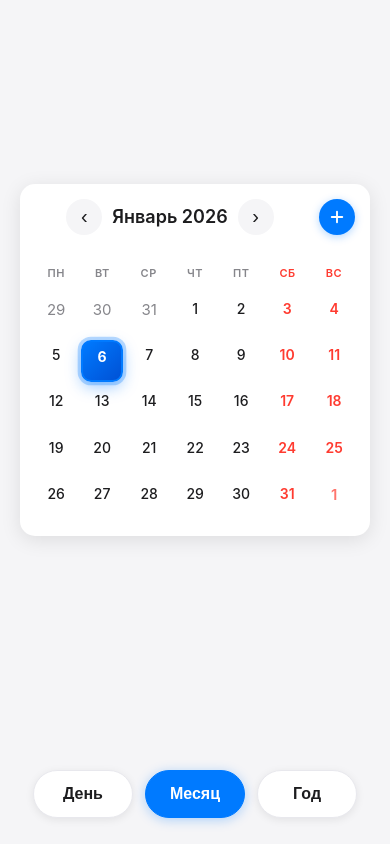
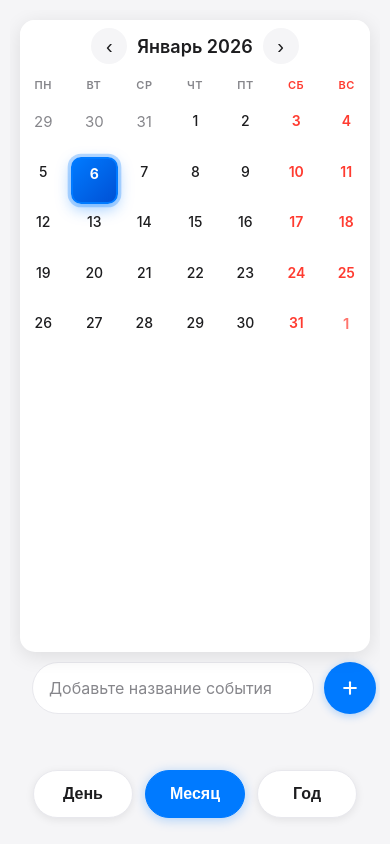
Before and after one commit to AdilBikeev/clock-calendar, a React (Vite) app: page / in a window 390 px wide. Built offline with nearby package versions, Linux system fonts and the light colour scheme.

Commit message:
Добавил функционал быстрого добавления события

```diff
--- a/src/App.css
+++ b/src/App.css
@@ -3,17 +3,17 @@
   flex: 1;
   min-height: 0;
   display: flex;
-  justify-content: center;
+  flex-direction: column;
+  justify-content: flex-start;
   align-items: center;
   padding: 10px;
-  /* padding-bottom учитывает навигационную панель + отступ снизу белого квадрата (равный padding-top навигационной панели) */
-  padding-bottom: calc(90px + 20px + 10px); /* навигационная панель (90px) + отступ (20px) + нижний padding (10px) */
+  padding-bottom: calc(90px + 10px); /* Отступ для навигационной панели (90px) + padding */
   box-sizing: border-box;
+  overflow: hidden;
 }
 
 @media (max-width: 768px) {
   .app {
-    /* padding-bottom учитывает навигационную панель + отступ снизу белого квадрата (равный padding-top навигационной панели) + safe area */
-    padding-bottom: calc(100px + 24px + 10px + env(safe-area-inset-bottom, 0px)); /* навигационная панель (100px) + отступ (24px) + нижний padding (10px) + safe area */
+    padding-bottom: calc(100px + 10px + env(safe-area-inset-bottom, 0px)); /* Отступ для навигационной панели (100px) + padding + safe area */
   }
 }
--- a/src/components/CalendarApp.css
+++ b/src/components/CalendarApp.css
@@ -2,11 +2,8 @@
   background: #ffffff;
   border-radius: 15px;
   box-shadow: 0 4px 20px rgba(0, 0, 0, 0.1);
-  padding: 15px;
   width: 100%;
   max-width: 800px;
-  /* Высота viewport минус навигационная панель (90px) минус отступы #root (20px) минус отступ снизу (20px, равен padding-top навигационной панели) */
-  max-height: calc(100vh - 90px - 20px - 20px);
   display: flex;
   flex-direction: column;
   transition: all 0.3s ease;
@@ -14,11 +11,14 @@
   position: relative;
   overflow: hidden;
   box-sizing: border-box;
-  margin-bottom: 20px; /* Отступ снизу, равный padding-top навигационной панели */
+  margin-bottom: 12px; /* Отступ снизу перед quick-add-event-bar */
+  /* Высота будет ограничена через flex */
+  flex: 1 1 auto;
+  min-height: 0;
+  max-height: 100%;
 }
 
 .calendar-app:has(.year-view) {
-  margin-top: 48px;
   margin-bottom: 0px;
 }
 
@@ -28,9 +28,15 @@
 }
 
 .calendar-app:has(.day-view) {
-  margin-top: 48px;
+  margin-top: max(48px, env(safe-area-inset-top, 0px) + 48px);
   margin-bottom: 0px;
-  overflow: visible;
+  overflow: hidden;
+  /* Ограничиваем высоту, чтобы не заходить за navigation-bar и quick-add-event-bar */
+  /* Высота viewport - navigation-bar (90px) - quick-add-event-bar (72px min) - отступы #root (20px) */
+  max-height: calc(100vh - 90px - 72px - 20px);
+  flex: 0 1 auto;
+  /* Не расширяемся по высоте, вместо этого контент будет скроллиться */
+  min-height: 0;
 }
 
 @keyframes fadeIn {
@@ -45,14 +51,13 @@
 }
 
 .calendar-header {
-  margin-bottom: 15px;
   transition: all 0.3s ease;
   flex-shrink: 0;
   position: sticky;
   top: 0;
   background: #ffffff;
   z-index: 100;
-  padding-bottom: 10px;
+  padding: 8px;
 }
 
 .header-navigation {
@@ -135,9 +140,9 @@
 
 .calendar-content {
   width: 100%;
-  flex: 0 1 auto;
+  flex: 1 1 auto;
   min-height: 0;
-  overflow: hidden;
+  overflow: auto;
   touch-action: pan-y;
   transition: transform 0.3s ease-out, all 0.4s cubic-bezier(0.4, 0, 0.2, 1);
   animation: contentFadeIn 0.4s ease-out;
@@ -145,6 +150,8 @@
   position: relative;
   display: flex;
   flex-direction: column;
+  /* Добавляем скроллинг если контент не помещается */
+  -webkit-overflow-scrolling: touch;
 }
 
 .calendar-content:has(.year-view) {
@@ -154,12 +161,15 @@
 }
 
 .calendar-content:has(.day-view) {
-  overflow: hidden;
+  overflow-y: auto;
+  overflow-x: hidden;
   flex: 1 1 auto;
   min-height: 0;
   max-height: 100%;
   display: flex;
   flex-direction: column;
+  /* Добавляем скроллинг для контента при дневном представлении */
+  -webkit-overflow-scrolling: touch;
 }
 
 /* Стилизация SimpleBar скроллбара для calendar-content */
@@ -205,49 +215,95 @@
   }
 }
 
-.calendar-add-event-btn-header {
-  position: absolute;
-  top: 15px;
-  right: 15px;
-  background: #007aff;
-  border: none;
-  border-radius: 50%;
-  width: 36px;
-  height: 36px;
-  color: #ffffff;
-  cursor: pointer;
+/* Панель быстрого добавления событий */
+.quick-add-event-bar {
+  display: flex;
+  align-items: center;
+  width: 100%;
+  padding: 12px 15px;
+  gap: 12px;
+  background: #f5f5f7;
+  box-sizing: border-box;
+  flex-shrink: 1; /* Может сжиматься при необходимости */
+  min-height: 72px; /* Минимальная высота: padding (24px) + высота элементов (48px) */
+}
+
+/* Для дневного представления: quick-add-event-bar не должен заходить за navigation-bar */
+.app:has(.calendar-app:has(.day-view)) .quick-add-event-bar {
+  /* Максимальная высота с учетом navigation-bar */
+  /* Высота viewport - navigation-bar (90px) - отступы */
+  max-height: calc(100vh - 90px - 20px);
+  /* Позиционируем так, чтобы не заходить за navigation-bar */
+  margin-bottom: 0;
+  /* Может сжиматься при необходимости, но сохраняя padding */
+  flex-shrink: 1;
+}
+
+/* Для дневного представления: quick-add-event-bar не должен заходить за navigation-bar */
+.app:has(.calendar-app:has(.day-view)) .quick-add-event-bar {
+  /* Максимальная высота с учетом navigation-bar */
+  max-height: calc(100vh - 90px - env(safe-area-inset-bottom, 0px));
+  /* Позиционируем так, чтобы не заходить за navigation-bar */
+  margin-bottom: 0;
+}
+
+.quick-add-event-input {
+  flex: 1;
+  padding: 12px 16px;
+  border: 1px solid #e8e8ed;
+  border-radius: 999px; /* Полностью круглые края */
+  font-size: 15px;
+  color: #1d1d1f;
+  background: #ffffff;
+  transition: all 0.2s ease;
+  outline: none;
+  font-family: inherit;
+  height: 48px; /* Та же высота, что и у кнопки */
+  box-sizing: border-box;
+}
+
+.quick-add-event-input:focus {
+  border-color: #007aff;
+  box-shadow: 0 0 0 4px rgba(0, 122, 255, 0.1);
+}
+
+.quick-add-event-input::placeholder {
+  color: #86868b;
+}
+
+.quick-add-event-button {
   display: flex;
   align-items: center;
   justify-content: center;
+  background: #007aff;
+  border: none;
+  border-radius: 50%; /* Круглая форма */
+  width: 48px;
+  height: 48px;
+  color: #ffffff;
+  cursor: pointer;
   transition: all 0.3s cubic-bezier(0.4, 0, 0.2, 1);
   user-select: none;
   box-shadow: 0 2px 8px rgba(0, 122, 255, 0.3);
-  z-index: 100;
+  flex-shrink: 0;
 }
 
-.calendar-add-event-btn-header:hover {
+.quick-add-event-button:hover {
   background: #0051d5;
-  transform: scale(1.1);
+  transform: scale(1.05);
   box-shadow: 0 3px 10px rgba(0, 122, 255, 0.4);
 }
 
-.calendar-add-event-btn-header:active {
+.quick-add-event-button:active {
   transform: scale(0.95);
 }
 
 @media (max-width: 768px) {
   .calendar-app {
-    /* Используем 100dvh для мобильных (динамический viewport) */
-    /* Высота viewport минус навигационная панель (100px) минус отступы #root (20px) минус отступ снизу (24px, равен padding-top навигационной панели) минус safe area */
-    max-height: calc(100dvh - 100px - 20px - 24px - env(safe-area-inset-bottom, 0px));
-    margin-bottom: 24px; /* Отступ снизу, равный padding-top навигационной панели */
-  }
-
-  /* Fallback для браузеров без поддержки 100dvh */
-  @supports not (height: 100dvh) {
-    .calendar-app {
-      max-height: calc(100vh - 100px - 20px - 24px - env(safe-area-inset-bottom, 0px));
-    }
+    margin-bottom: 12px; /* Отступ снизу перед quick-add-event-bar */
+    flex: 1 1 auto;
+    min-height: 0;
+    max-height: 100%;
   }
 
   /* Для месячного календаря на мобильных также убираем margin-bottom */
@@ -255,31 +311,57 @@
     margin-bottom: 0;
   }
 
-  .calendar-add-event-btn-header {
-    display: flex;
-    width: 36px;
-    height: 36px;
-    top: 15px;
-    right: 15px;
+  /* Для дневного представления на мобильных: ограничиваем высоту с учетом navigation-bar и quick-add-event-bar */
+  .calendar-app:has(.day-view) {
+    /* Используем 100dvh для мобильных (динамический viewport) */
+    /* Высота viewport - navigation-bar (100px) - quick-add-event-bar (72px min) - отступы #root (20px) - safe area */
+    max-height: calc(100dvh - 100px - 72px - 20px - env(safe-area-inset-bottom, 0px));
+    margin-bottom: 0;
   }
 
-  .calendar-add-event-btn-header svg {
-    width: 18px;
-    height: 18px;
+  /* Fallback для браузеров без поддержки 100dvh */
+  @supports not (height: 100dvh) {
+    .calendar-app:has(.day-view) {
+      max-height: calc(100vh - 100px - 72px - 20px - env(safe-area-inset-bottom, 0px));
+    }
+  }
+
+  /* Для quick-add-event-bar на мобильных при дневном представлении */
+  .app:has(.calendar-app:has(.day-view)) .quick-add-event-bar {
+    /* Максимальная высота с учетом navigation-bar на мобильных */
+    max-height: calc(100dvh - 100px - 20px - env(safe-area-inset-bottom, 0px));
+    margin-bottom: 0;
+    flex-shrink: 1;
+  }
+
+  @supports not (height: 100dvh) {
+    .app:has(.calendar-app:has(.day-view)) .quick-add-event-bar {
+      max-height: calc(100vh - 100px - 20px - env(safe-area-inset-bottom, 0px));
+    }
+  }
+
+  .quick-add-event-bar {
+    padding: 10px 12px;
+    gap: 10px;
+    flex-shrink: 1;
+    min-height: 72px; /* Минимальная высота на мобильных */
+  }
+
+  .quick-add-event-input {
+    padding: 14px 16px;
+    font-size: 16px;
+    height: 52px; /* Та же высота, что и у кнопки */
+    border-radius: 999px; /* Полностью круглые края */
+    box-sizing: border-box;
+  }
+
+  .quick-add-event-button {
+    width: 52px;
+    height: 52px;
   }
 
   .nav-button {
     width: 36px;
     height: 36px;
   }
-
-  .calendar-header {
-    padding-right: 50px;
-  }
 }
-
-@media (min-width: 769px) {
-  .calendar-add-event-btn-header {
-    display: flex;
-  }
-}
--- a/src/components/CalendarApp.tsx
+++ b/src/components/CalendarApp.tsx
@@ -32,6 +32,8 @@ const CalendarApp: React.FC = () => {
   const calendarAppRef = useRef<HTMLDivElement>(null)
   const calendarContentRef = useRef<HTMLDivElement>(null)
   const [isEventsLoaded, setIsEventsLoaded] = useState<boolean>(false)
+  const [quickEventTitle, setQuickEventTitle] = useState<string>('')
+  const [defaultAllDay, setDefaultAllDay] = useState<boolean>(false)
 
   // Загрузка событий из localStorage
   useEffect(() => {
@@ -296,6 +298,59 @@ const CalendarApp: React.FC = () => {
     setIsModalOpen(true)
   }
 
+  const handleQuickAddEvent = (): void => {
+    if (!quickEventTitle.trim()) {
+      // Если поле пустое - открываем модальное окно с флагом "Весь день" по умолчанию
+      setDefaultAllDay(true)
+      handleCreateEvent()
+      return
+    }
+
+    // Определяем дату события
+    let eventDate: Date
+    if (viewMode === 'day') {
+      // На дневном календаре - используем выбранный день
+      eventDate = new Date(currentDate)
+    } else {
+      // На месячном календаре - используем текущий день
+      eventDate = new Date()
+    }
+    eventDate.setHours(0, 0, 0, 0)
+
+    // Дата окончания - тот же день, конец дня
+    const endDate = new Date(eventDate)
+    endDate.setHours(23, 59, 59, 999)
+
+    // Находим уже используемые цвета для этого дня
+    const dayEvents = events.filter(e => {
+      const eventStart = new Date(e.startDate)
+      return isSameDay(eventStart, eventDate)
+    })
+    const usedColors = dayEvents.map(e => e.color)
+
+    // Находим первый доступный цвет
+    let availableColor = EVENT_COLORS[0]
+    for (const color of EVENT_COLORS) {
+      if (!usedColors.includes(color)) {
+        availableColor = color
+        break
+      }
+    }
+
+    // Создаем новое событие
+    const newEvent: Event = {
+      id: `event-${Date.now()}-${Math.random()}`,
+      title: quickEventTitle.trim(),
+      startDate: eventDate,
+      endDate: endDate,
+      allDay: true,
+      color: availableColor
+    }
+
+    setEvents([...events, newEvent])
+    setQuickEventTitle('') // Очищаем поле ввода
+  }
+
   const handleEventClick = (event: Event): void => {
     setSelectedEvent(event)
     setSelectedDate(null)
@@ -389,6 +444,7 @@ const CalendarApp: React.FC = () => {
   const handleCloseModal = (): void => {
     setIsModalOpen(false)
     setSelectedDate(null)
+    setDefaultAllDay(false) // Сбрасываем флаг при закрытии
     // selectedEvent не сбрасываем сразу, чтобы сохранить фокус в DayView
     // Он будет сброшен при изменении представления или даты
   }
@@ -415,6 +471,7 @@ const CalendarApp: React.FC = () => {
   const dayTitle = format(currentDate, 'd MMMM yyyy', { locale: ru })
 
   return (
+    <>
     <div className="calendar-app" ref={calendarAppRef}>
       <div className="calendar-header">
         <div className="header-navigation">
@@ -449,18 +506,6 @@ const CalendarApp: React.FC = () => {
           </button>
         </div>
       </div>
-
-      <button
-        className="calendar-add-event-btn-header"
-        onClick={handleCreateEvent}
-        title="Добавить событие"
-        aria-label="Добавить событие"
-      >
-        <svg width="20" height="20" viewBox="0 0 24 24" fill="none" stroke="currentColor" strokeWidth="2.5" strokeLinecap="round" strokeLinejoin="round">
-          <line x1="12" y1="5" x2="12" y2="19" />
-          <line x1="5" y1="12" x2="19" y2="12" />
-        </svg>
-      </button>
 
       <div
         ref={calendarContentRef}
@@ -500,6 +545,36 @@ const CalendarApp: React.FC = () => {
           />
         )}
       </div>
+    </div>
+
+      {/* Панель быстрого добавления событий (только для месячного и дневного календаря) */}
+      {(viewMode === 'month' || viewMode === 'day') && (
+      <div className="quick-add-event-bar">
+        <input
+          type="text"
+          className="quick-add-event-input"
+          placeholder="Добавьте название события"
+          value={quickEventTitle}
+          onChange={(e) => setQuickEventTitle(e.target.value)}
+          onKeyPress={(e) => {
+            if (e.key === 'Enter') {
+              handleQuickAddEvent()
+            }
+          }}
+        />
+        <button
+          className="quick-add-event-button"
+          onClick={handleQuickAddEvent}
+          title="Добавить событие"
+          aria-label="Добавить событие"
+        >
+          <svg width="20" height="20" viewBox="0 0 24 24" fill="none" stroke="currentColor" strokeWidth="2.5" strokeLinecap="round" strokeLinejoin="round">
+            <line x1="12" y1="5" x2="12" y2="19" />
+            <line x1="5" y1="12" x2="19" y2="12" />
+          </svg>
+        </button>
+      </div>
+      )}
 
       <NavigationBar
         viewMode={viewMode}
@@ -519,8 +594,9 @@ const CalendarApp: React.FC = () => {
         onClose={handleCloseModal}
         onSave={handleSaveEvent}
         onDelete={handleDeleteEvent}
+        defaultAllDay={defaultAllDay}
       />
-    </div>
+    </>
   )
 }
 
--- a/src/components/EventModal.tsx
+++ b/src/components/EventModal.tsx
@@ -12,6 +12,7 @@ interface EventModalProps {
   onClose: () => void
   onSave: (event: Event) => void
   onDelete: (eventId: string) => void
+  defaultAllDay?: boolean
 }
 
 const EventModal: React.FC<EventModalProps> = ({
@@ -20,7 +21,8 @@ const EventModal: React.FC<EventModalProps> = ({
   event,
   onClose,
   onSave,
-  onDelete
+  onDelete,
+  defaultAllDay = false
 }) => {
   const [title, setTitle] = useState<string>('')
   const [startDate, setStartDate] = useState<string>('')
@@ -242,13 +244,13 @@ const EventModal: React.FC<EventModalProps> = ({
 
       setTitle('')
       setDescription('')
-      setAllDay(false)
+      setAllDay(defaultAllDay)
       setStartDate(startDateStr)
       setStartTime(startTimeStr)
       setEndDate(endDateStr)
       setEndTime(endTimeStr)
     }
-  }, [event, selectedDate])
+  }, [event, selectedDate, defaultAllDay])
 
   // Умная корректировка даты/времени окончания: если начало > конца, устанавливаем конец на начало + 1 час
   useEffect(() => {
```
